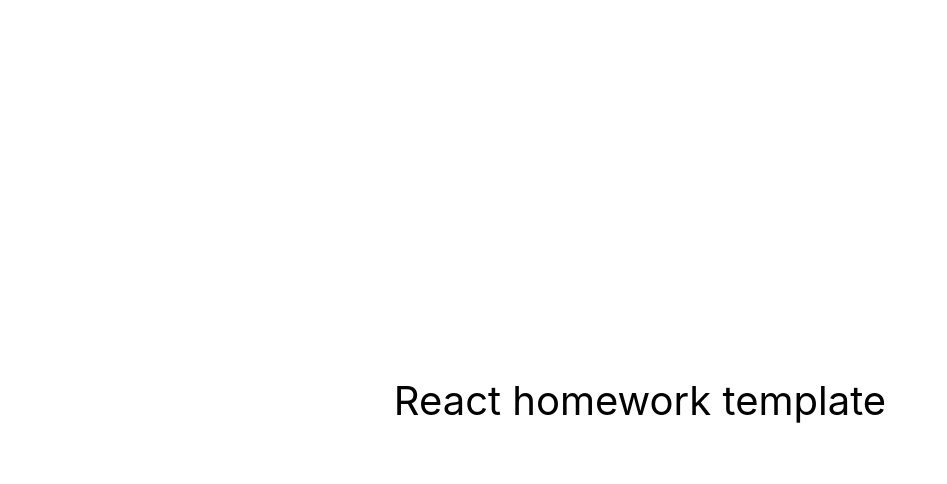
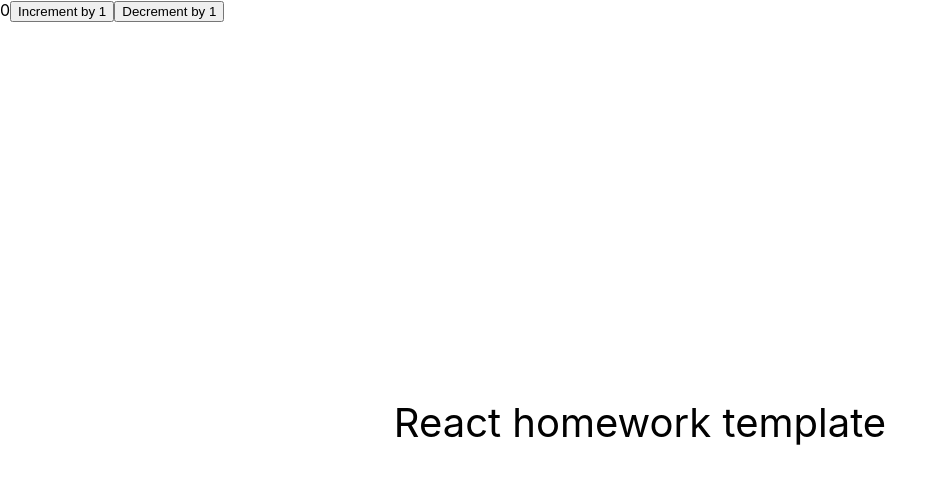
Before and after one commit to HryhoriiAndriiets1974/goit-react-hw-02-feedback, a React (Create React App) app: page / in a window 1280 px wide. Shown: the top 484 px of the page, without its empty margins (0-947 px from the left). Built offline with nearby package versions, Linux system fonts and the light colour scheme.

Commit message:
Counter-ok

```diff
--- a/src/index.js
+++ b/src/index.js
@@ -1,10 +1,55 @@
-import React from 'react';
+import React, { Component } from 'react';
 import ReactDOM from 'react-dom/client';
 import { App } from 'components/App';
 import './index.css';
 
+class Counter extends Component {
+  static defaultProps = {
+    step: 1,
+    initialValue: 0,
+  };
+
+  state = {
+    value: this.props.initialValue,
+  };
+
+  handleIncrement = () => {
+    this.setState(prevState => {
+      return {
+        value: prevState.value + 1,
+      }
+    })
+  };
+
+
+  handleDecrement = () => {
+    this.setState(prevState => {
+      return {
+        value: prevState.value - 1,
+      }
+    })
+  };
+
+  render() {
+    const { step } = this.props;
+
+    return (
+      <div>
+        <span>{this.state.value}</span>
+        <button type="button" onClick={this.handleIncrement}>
+          Increment by {step}
+        </button>
+        <button type="button" onClick={this.handleDecrement}>
+          Decrement by {step}
+        </button>
+      </div>
+    );
+  }
+}
+
 ReactDOM.createRoot(document.getElementById('root')).render(
   <React.StrictMode>
+    <Counter />
     <App />
   </React.StrictMode>
 );
```
